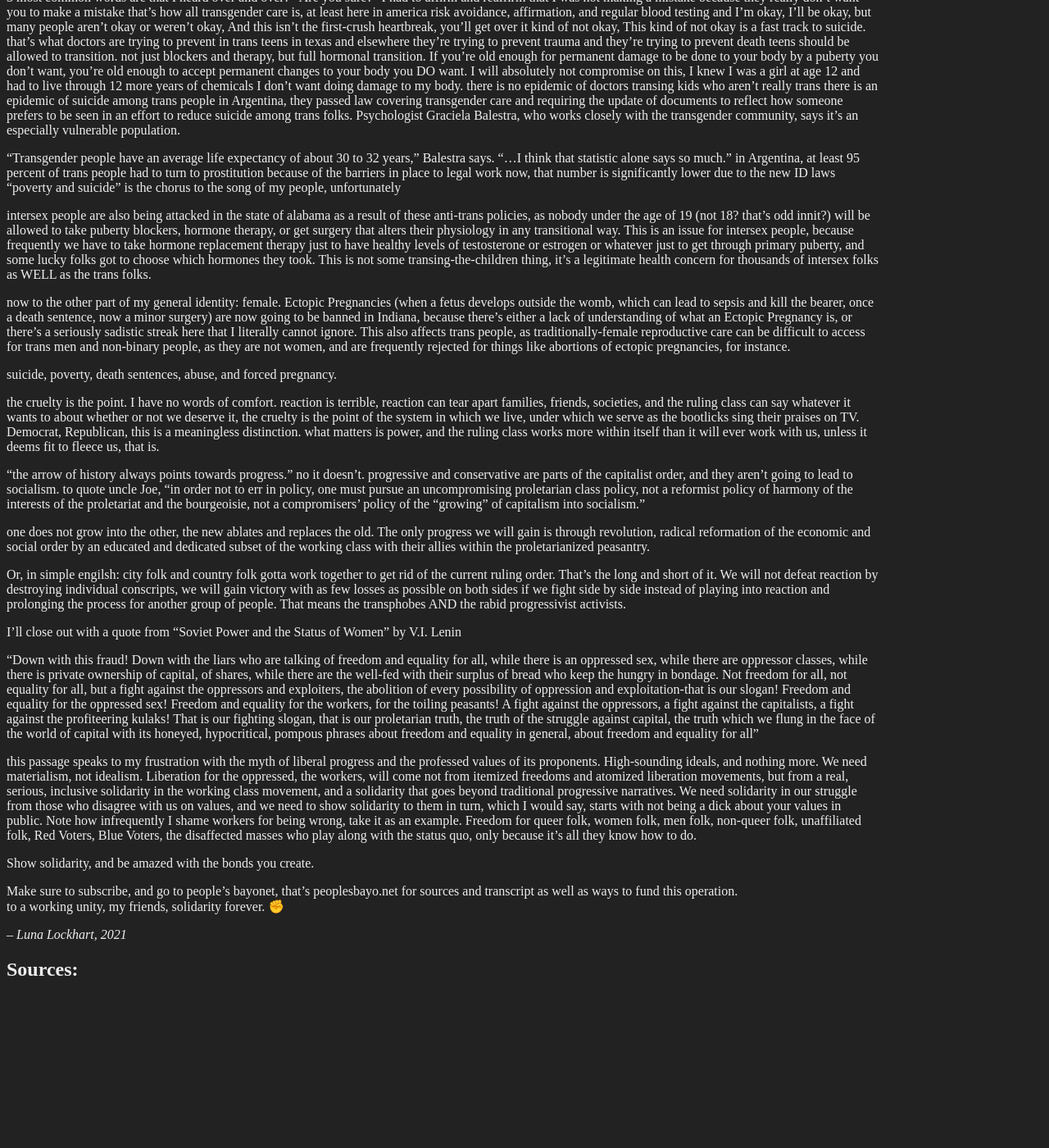
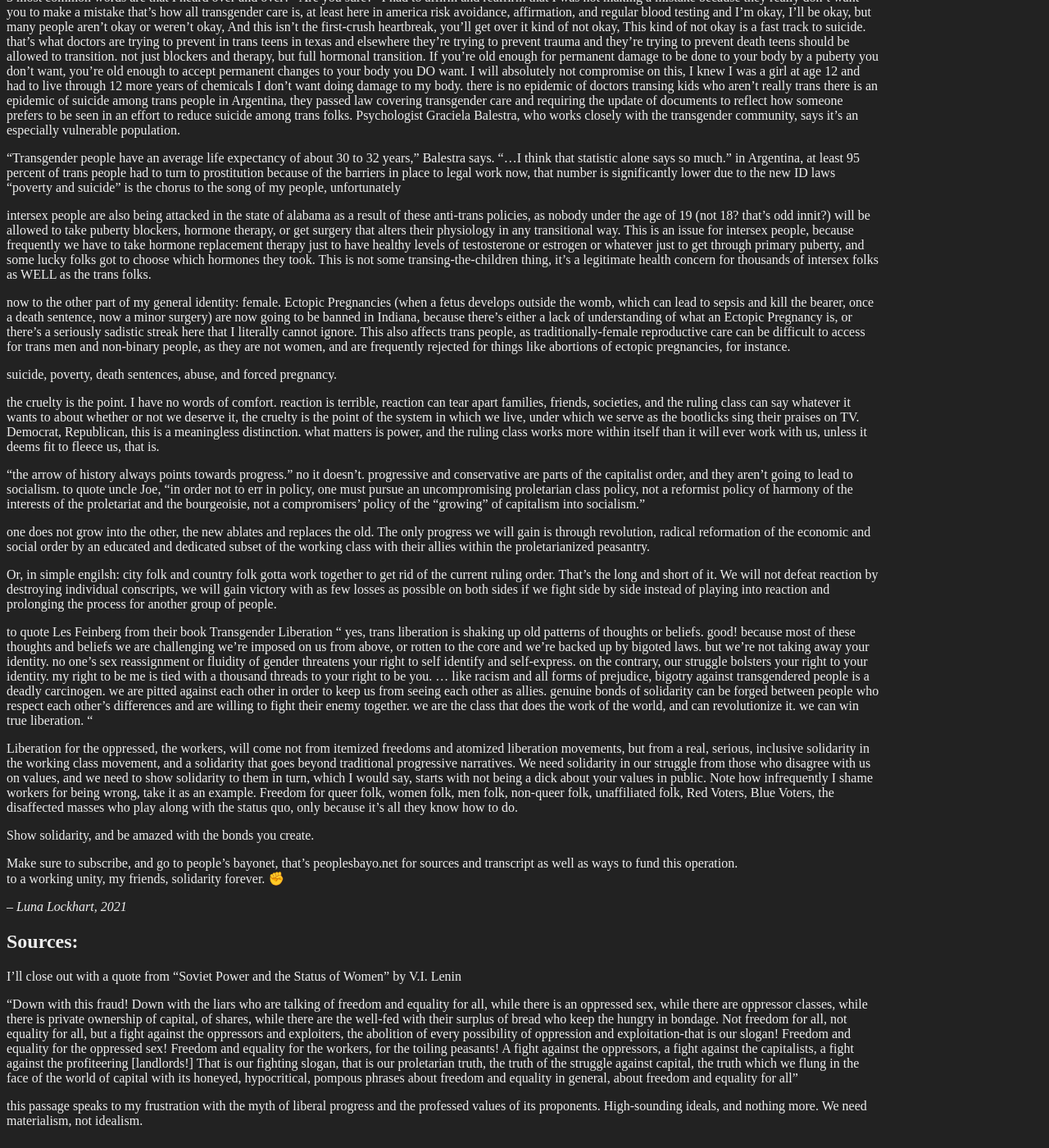
Before and after one commit to madcountess/lockhartblog, a Jekyll site: the page built from _posts/media/2022-03-31-newsouth14.md, in a window 1280 px wide and 1400 px high, scrolled down 2801 px. Shown: the whole window at 82% size. Built offline with Jekyll 4.4.1, drawn with Linux system fonts in a browser that asks for light colours; before the commit the page ends 4025 px from its top, so only the background shows below that.

Commit message:
discord public, removed lenin

```diff
--- a/_data/navigation.yml
+++ b/_data/navigation.yml
@@ -14,3 +14,5 @@
   link: /support.html
 - name: Feed
   link: /feed.xml
+- name: Discord
+  link: https://bit.ly/LockhartDiscord
--- a/_posts/media/2022-03-31-newsouth14.md
+++ b/_posts/media/2022-03-31-newsouth14.md
@@ -122,13 +122,16 @@ the cruelty is the point. I have no words of comfort. reaction is terrible, reac
 
 one does not grow into the other, the new ablates and replaces the old. The only progress we will gain is through revolution, radical reformation of the economic and social order by an educated and dedicated subset of the working class with their allies within the proletarianized peasantry.
 
-Or, in simple engilsh: city folk and country folk gotta work together to get rid of the current ruling order. That's the long and short of it. We will not defeat reaction by destroying individual conscripts, we will gain victory with as few losses as possible on both sides if we fight side by side instead of playing into reaction and prolonging the process for another group of people. That means the transphobes AND the rabid progressivist activists.
+Or, in simple engilsh: city folk and country folk gotta work together to get rid of the current ruling order. That's the long and short of it. We will not defeat reaction by destroying individual conscripts, we will gain victory with as few losses as possible on both sides if we fight side by side instead of playing into reaction and prolonging the process for another group of people.
 
-I'll close out with a quote from "Soviet Power and the Status of Women" by V.I. Lenin
+to quote Les Feinberg from their book Transgender Liberation
+"
+yes, trans liberation is shaking up old patterns of thoughts or beliefs. good! because most of these thoughts and beliefs we are challenging we're imposed on us from above, or rotten to the core and we're backed up by bigoted laws. but we're not taking away your identity. no one's sex reassignment or fluidity of gender threatens your right to self identify and self-express. on the contrary, our struggle bolsters your right to your identity. my right to be me is tied with a thousand threads to your right to be you.
+...
+like racism and all forms of prejudice, bigotry against transgendered people is a deadly carcinogen. we are pitted against each other in order to keep us from seeing each other as allies. genuine bonds of solidarity can be forged between people who respect each other's differences and are willing to fight their enemy together. we are the class that does the work of the world, and can revolutionize it. we can win true liberation.
+"
 
-"Down with this fraud! Down with the liars who are talking of freedom and equality for all, while there is an oppressed sex, while there are oppressor classes, while there is private ownership of capital, of shares, while there are the well-fed with their surplus of bread who keep the hungry in bondage. Not freedom for all, not equality for all, but a fight against the oppressors and exploiters, the abolition of every possibility of oppression and exploitation-that is our slogan! Freedom and equality for the oppressed sex! Freedom and equality for the workers, for the toiling peasants! A fight against the oppressors, a fight against the capitalists, a fight against the profiteering kulaks! That is our fighting slogan, that is our proletarian truth, the truth of the struggle against capital, the truth which we flung in the face of the world of capital with its honeyed, hypocritical, pompous phrases about freedom and equality in general, about freedom and equality for all"
-
-this passage speaks to my frustration with the myth of liberal progress and the professed values of its proponents. High-sounding ideals, and nothing more. We need materialism, not idealism. Liberation for the oppressed, the workers, will come not from itemized freedoms and atomized liberation movements, but from a real, serious, inclusive solidarity in the working class movement, and a solidarity that goes beyond traditional progressive narratives. We need solidarity in our struggle from those who disagree with us on values, and we need to show solidarity to them in turn, which I would say, starts with not being a dick about your values in public. Note how infrequently I shame workers for being wrong, take it as an example. Freedom for queer folk, women folk, men folk, non-queer folk, unaffiliated folk, Red Voters, Blue Voters, the disaffected masses who play along with the status quo, only because it's all they know how to do.
+Liberation for the oppressed, the workers, will come not from itemized freedoms and atomized liberation movements, but from a real, serious, inclusive solidarity in the working class movement, and a solidarity that goes beyond traditional progressive narratives. We need solidarity in our struggle from those who disagree with us on values, and we need to show solidarity to them in turn, which I would say, starts with not being a dick about your values in public. Note how infrequently I shame workers for being wrong, take it as an example. Freedom for queer folk, women folk, men folk, non-queer folk, unaffiliated folk, Red Voters, Blue Voters, the disaffected masses who play along with the status quo, only because it's all they know how to do.
 
 Show solidarity, and be amazed with the bonds you create.
 
@@ -138,3 +141,9 @@ to a working unity, my friends, solidarity forever. ✊
 *-- Luna Lockhart, 2021*
 
 ## Sources:
+
+I'll close out with a quote from "Soviet Power and the Status of Women" by V.I. Lenin
+
+"Down with this fraud! Down with the liars who are talking of freedom and equality for all, while there is an oppressed sex, while there are oppressor classes, while there is private ownership of capital, of shares, while there are the well-fed with their surplus of bread who keep the hungry in bondage. Not freedom for all, not equality for all, but a fight against the oppressors and exploiters, the abolition of every possibility of oppression and exploitation-that is our slogan! Freedom and equality for the oppressed sex! Freedom and equality for the workers, for the toiling peasants! A fight against the oppressors, a fight against the capitalists, a fight against the profiteering [landlords!] That is our fighting slogan, that is our proletarian truth, the truth of the struggle against capital, the truth which we flung in the face of the world of capital with its honeyed, hypocritical, pompous phrases about freedom and equality in general, about freedom and equality for all"
+
+this passage speaks to my frustration with the myth of liberal progress and the professed values of its proponents. High-sounding ideals, and nothing more. We need materialism, not idealism.
```
Also changed, not shown: other parts of _posts/media/2022-03-31-newsouth14.md (+1 -1 lines).
